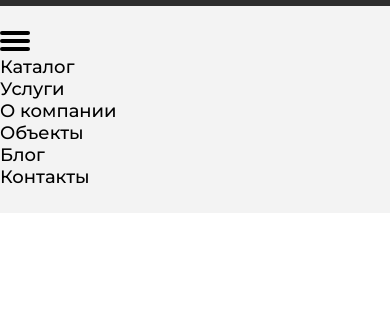
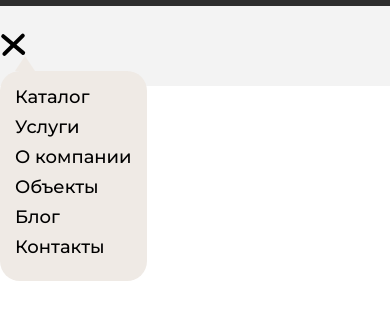
Before and after one commit to Julianioorio/GraProject, a website with bundled scripts: page index.html in a window 390 px wide. Both pictures are taken after a click on the element 15 px from the left and 143 px from the top of the page. Shown: the part 100-420 px from the top of the page. Built offline with nearby package versions, Linux system fonts and the light colour scheme; files whose address does not match are found by name.

Commit message:
burger-alfa

```diff
--- a/JS/Header/header.js
+++ b/JS/Header/header.js
@@ -1,11 +1,23 @@
 // Функция бургера в Headere
 function headerBurger() {
-  const burger = document.getElementById("burger");
-  const ul = burger.nextElementSibling;
+  try {
+    const burger = document.getElementById("burger");
+    if (!burger) {
+      throw new Error("Элемент burger не найден");
+    }
 
-  burger.addEventListener("click", function () {
-    ul.style.display = ul.style.display === 'block' ? 'none' : 'block';
-  });
+    const ul = burger.nextElementSibling;
+    if (!ul) {
+      throw new Error("Навигационное меню не найдено");
+    }
+
+    burger.addEventListener("click", function () {
+      ul.classList.toggle("nav-active");
+      burger.classList.toggle("burger-active");
+    });
+  } catch (error) {
+    console.error("Ошибка в работе бургер-меню:", error.message);
+  }
 }
 // Функция поиска в Headere
 export { headerBurger };
--- a/JS/Home/script.js
+++ b/JS/Home/script.js
@@ -1,2 +1,2 @@
-import { headerBurger } from "../Header/header";
-headerBurger()
+import { headerBurger } from "../Header/header.js";
+headerBurger();
--- a/SCSS/Header/header.scss
+++ b/SCSS/Header/header.scss
@@ -94,6 +94,17 @@ button {
 .header-bot-back {
   background-color: rgb(243, 243, 243);
 }
+.burger-active span:nth-child(1) {
+  transform: rotate(40deg) translate(6px, 10px);
+}
+
+.burger-active span:nth-child(2) {
+  opacity: 0;
+}
+
+.burger-active span:nth-child(3) {
+  transform: rotate(315deg) translate(2px, -4px);
+}
 .header-bot {
   display: flex;
   justify-content: space-between;
@@ -116,10 +127,34 @@ button {
         margin-bottom: 4px;
       }
     }
+    .nav-active {
+      display: block;
+      position: absolute;
+      background-color: rgb(239, 234, 229);
+      border-radius: 20px;
+      padding: 15px;
+      margin-top: 15px;
+      li {
+        margin-bottom: 8px;
+      }
+      span {
+        display: block;
+        position: absolute;
+        top: -15px;
+        width: 0;
+        height: 0;
+        border-left: 10px solid transparent;
+        border-right: 10px solid transparent;
+        border-bottom: 15px solid rgb(239, 234, 229);
+      }
+    }
     ul {
       display: flex;
       gap: 30px;
       list-style-type: none;
+      span {
+        display: none;
+      }
       li {
         a {
           text-decoration: none;
@@ -150,5 +185,6 @@ button {
   }
   .header-bot nav #burger {
     display: block;
+    position: relative;
   }
 }
--- a/index.html
+++ b/index.html
@@ -13,7 +13,7 @@
       rel="stylesheet"
     />
     <link rel="stylesheet" href="CSS/Home/style.css" />
-   <script type="module" src="JS/Home/script.js" defer></script>
+    <script type="module" src="JS/Home/script.js" defer></script>
     <title>EuroCran</title>
   </head>
   <body>
@@ -57,11 +57,12 @@
             <div class="header-bot">
               <nav>
                 <div id="burger">
-                    <span></span>
-                    <span></span>
-                    <span></span>
+                  <span></span>
+                  <span></span>
+                  <span></span>
                 </div>
                 <ul>
+                  <span></span>
                   <li><a href="">Каталог</a></li>
                   <li><a href="">Услуги</a></li>
                   <li><a href="">О компании</a></li>
```
Also changed, not shown: CSS/Header/header.css, 1 other file.
